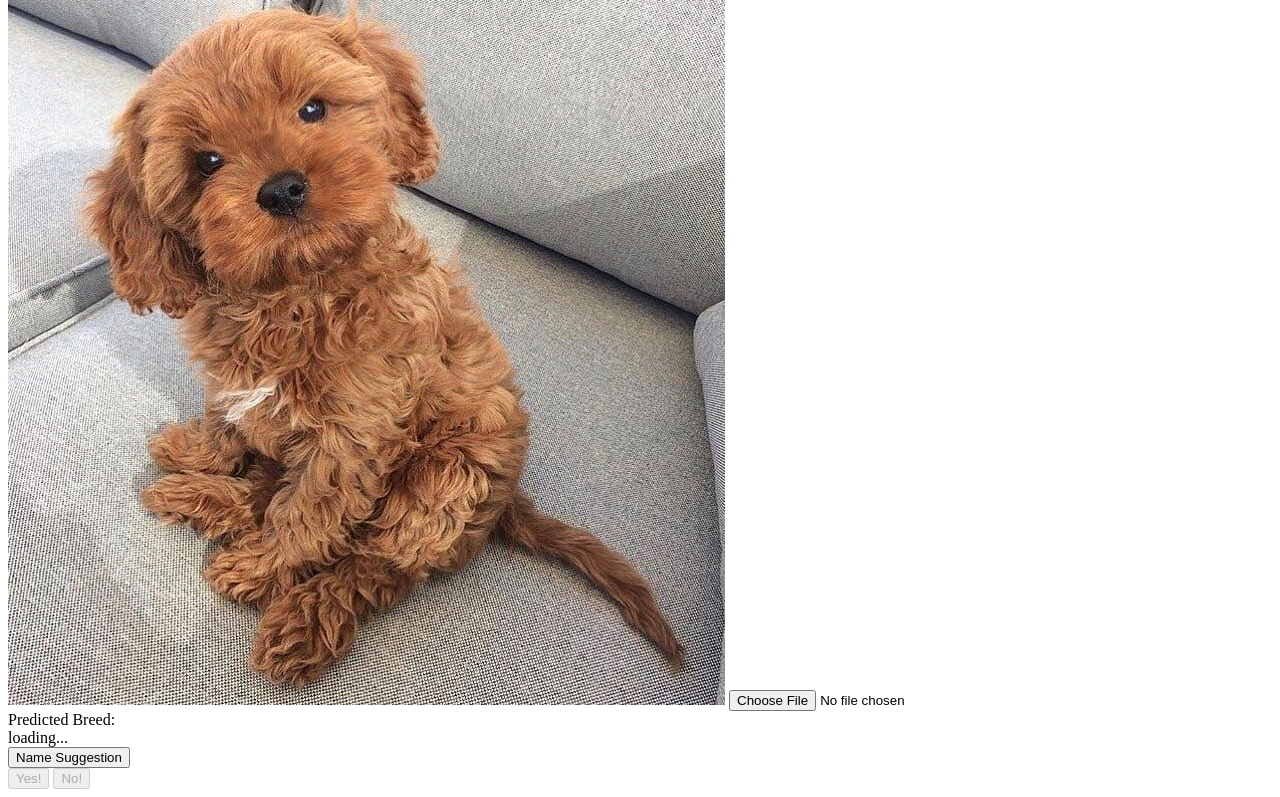
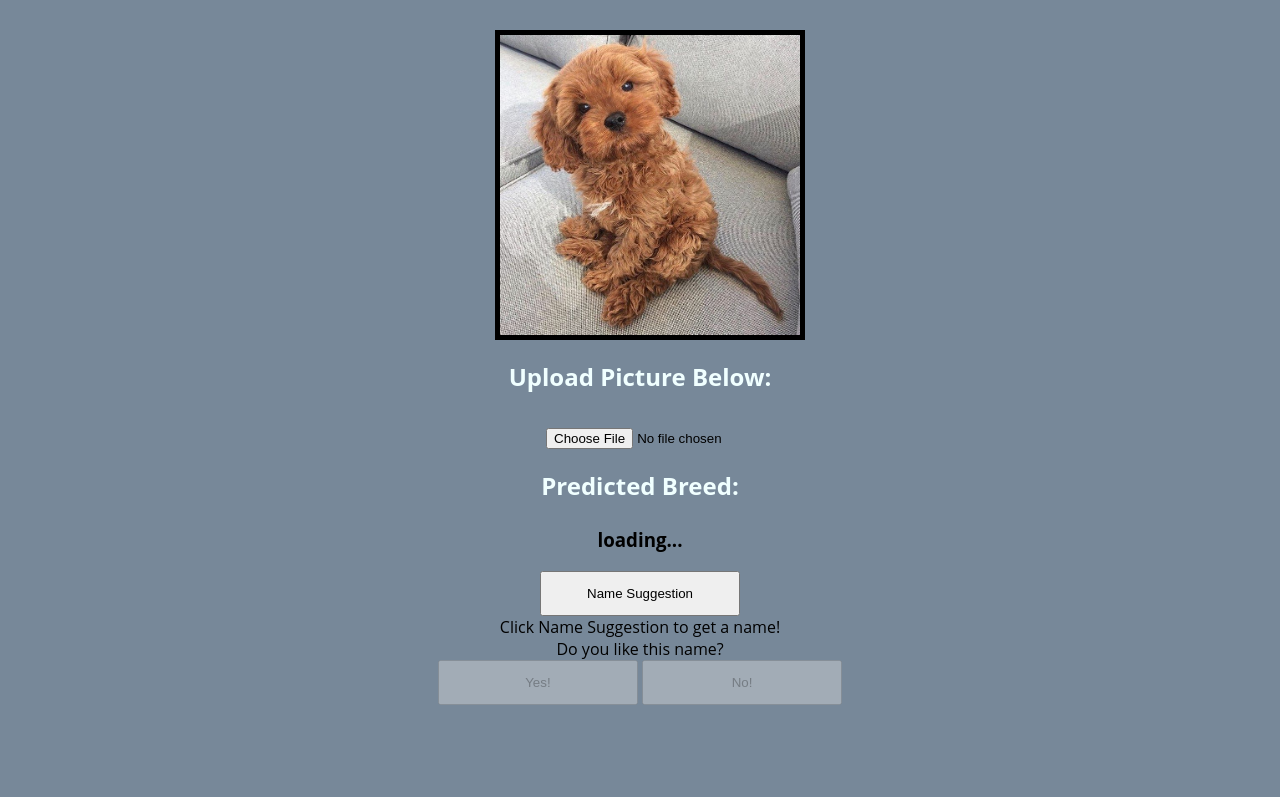
Before and after one commit to sabrinawhite4/the-dog-zone-project, a website: page public/index.html in a window 1280 px wide. Shown: the part 133-930 px from the top of the page. After the commit the page ends 838 px from the top, so only its background shows below. Drawn offline with nearby package versions, Linux system fonts and the light colour scheme; a script that the page names is missing.

Commit message:
fried chicken

```diff
--- a/public/index.html
+++ b/public/index.html
@@ -11,13 +11,17 @@
 <h3> The breed predictor! Ever seen a cute dog and not know what it was? Well now you can! Upload a dog picture below to find out!</h3>
 <body>
     <img id="img" crossOrigin = "anonymous" src="dog.jpeg"></img>
-    <input type= "file" placeholder="type dog URL here">
-    <div id= 'doggie-name'>Predicted Breed:</div>
-    <div id= 'doggie-div'>loading...</div>
+    <h2>Upload Picture Below:</h2>
+    <input type= "file" class= 'btns-class'>
+    <h2 id= 'doggie-name'>Predicted Breed:</h2>
+    <h3 id= 'doggie-div'>loading...</h3>
     <button id= "dog-name">Name Suggestion</button>
-    <div id= 'name-div'></div>
-    <button id= "yes-button" disabled>Yes!</button>
-    <button id= "no-button" disabled>No!</button>
+    <div id= 'name-div'> Click Name Suggestion to get a name!</div>
+    <span>Do you like this name?</span>
+    <div>
+        <button id= "yes-button" disabled class='btns-class'>Yes!</button>
+        <button id= "no-button" disabled class= 'btns-class'>No!</button>
+    </div>
 </body>
 <script src="https://cdn.jsdelivr.net/npm/@tensorflow/tfjs@1.0.1"> </script>
 <script src="https://cdn.jsdelivr.net/npm/@tensorflow-models/mobilenet@1.0.0"> </script>
--- a/public/styles.css
+++ b/public/styles.css
@@ -0,0 +1,70 @@
+body {
+    background: lightslategray;
+
+    font-family: "Open Sans", cursive;
+    text-align: center;
+    display: flex;
+    flex-direction: column;
+    align-items: center;
+    justify-content: center;
+    margin: 0;
+  }
+  input {
+      margin-top: 15px;
+      margin-left: 65px;
+  }
+  img {
+    max-width: 300px;
+    margin-top: 15px;
+    border: solid 5px black;
+    margin-left: 20px;
+
+  }
+  h1 {
+    text-align: center;
+    color: azure;
+
+  }
+  h2 {
+    text-align: center;
+    color: azure;
+  }
+  #doggie-div {
+      color:black;
+      margin-top: 5px;
+
+  }
+  button:hover {
+      background-color: goldenrod;
+  }
+  button {
+      height: 45px;
+      width: 200px;
+  }
+  .list {
+    text-align: left;
+    display: flex;
+    flex-direction: column;
+    width: 245px;
+  }
+  .list-title {
+    text-align: left;
+    text-decoration: underline red 3px;
+    width: 245px;
+    margin: 0;
+  }
+  #list-container {
+    display: flex;
+    flex-direction: row;
+    justify-content: space-evenly;
+    width: 700px;
+  }
+  .intro-container{
+    border: dashed slategrey 5px;
+    width: 600px ;
+  }
+  footer {
+    background-color: goldenrod;
+    width: 100vw;
+    font-family: Chalkduster, fantasy;
+  }
```
